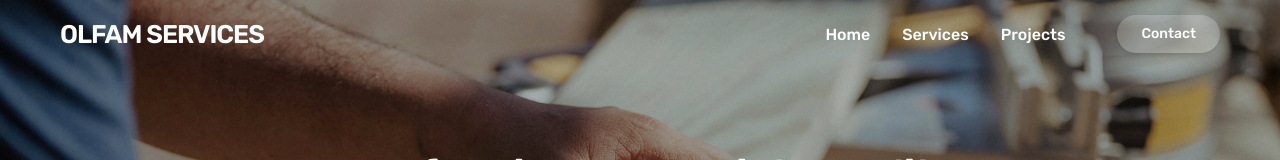
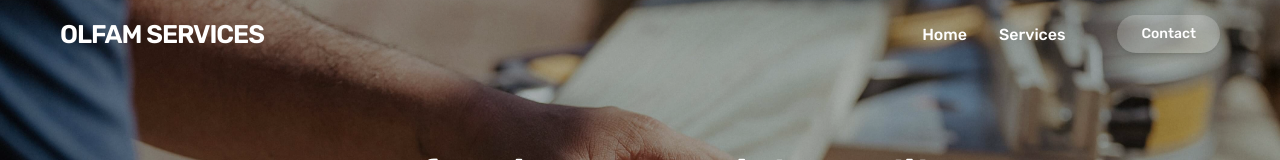
Before and after one commit to Frankazo/olfamservices, a Svelte app: page / in a window 1280 px wide. Shown: the top 160 px of the page. Built offline with nearby package versions, Linux system fonts and the light colour scheme.

Commit message:
removed projects from navigation:

```diff
--- a/src/components/layout/Navigation.svelte
+++ b/src/components/layout/Navigation.svelte
@@ -30,7 +30,7 @@
           <ul class="menu-inner">
              <li class="menu-item"><a href="#top" class="menu-link" on:click={() => burguer = false}>Home</a></li>
              <li class="menu-item"><a href="#services" class="menu-link" on:click={() => burguer = false}>Services</a></li>
-             <li class="menu-item"><a href="#projects" class="menu-link" on:click={() => burguer = false}>Projects</a></li>
+             <!-- <li class="menu-item"><a href="#projects" class="menu-link" on:click={() => burguer = false}>Projects</a></li> -->
              <!-- <li class="menu-item"><a href="#" class="menu-link">Contact</a></li> -->
           </ul>
        </div>
```
